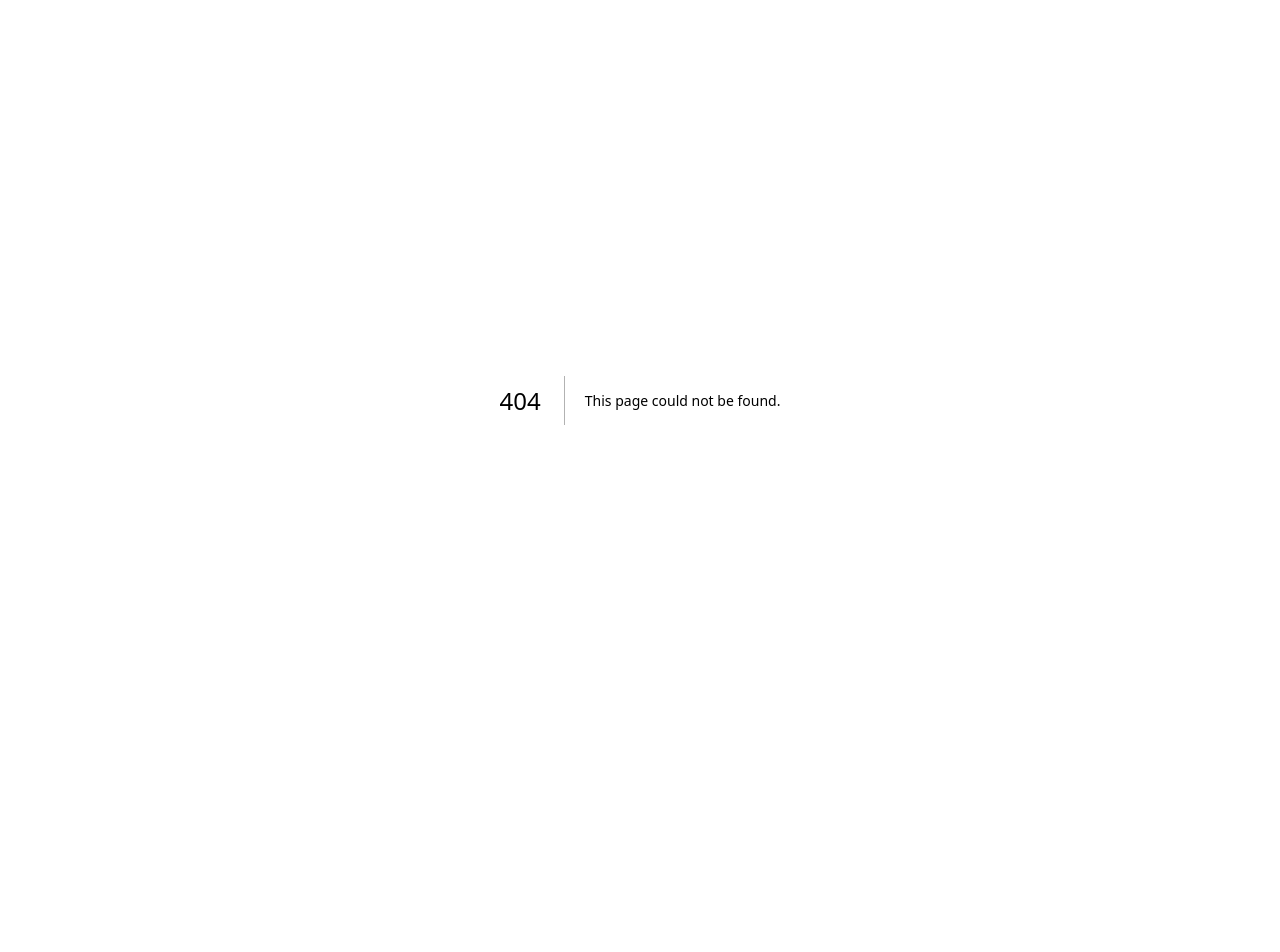
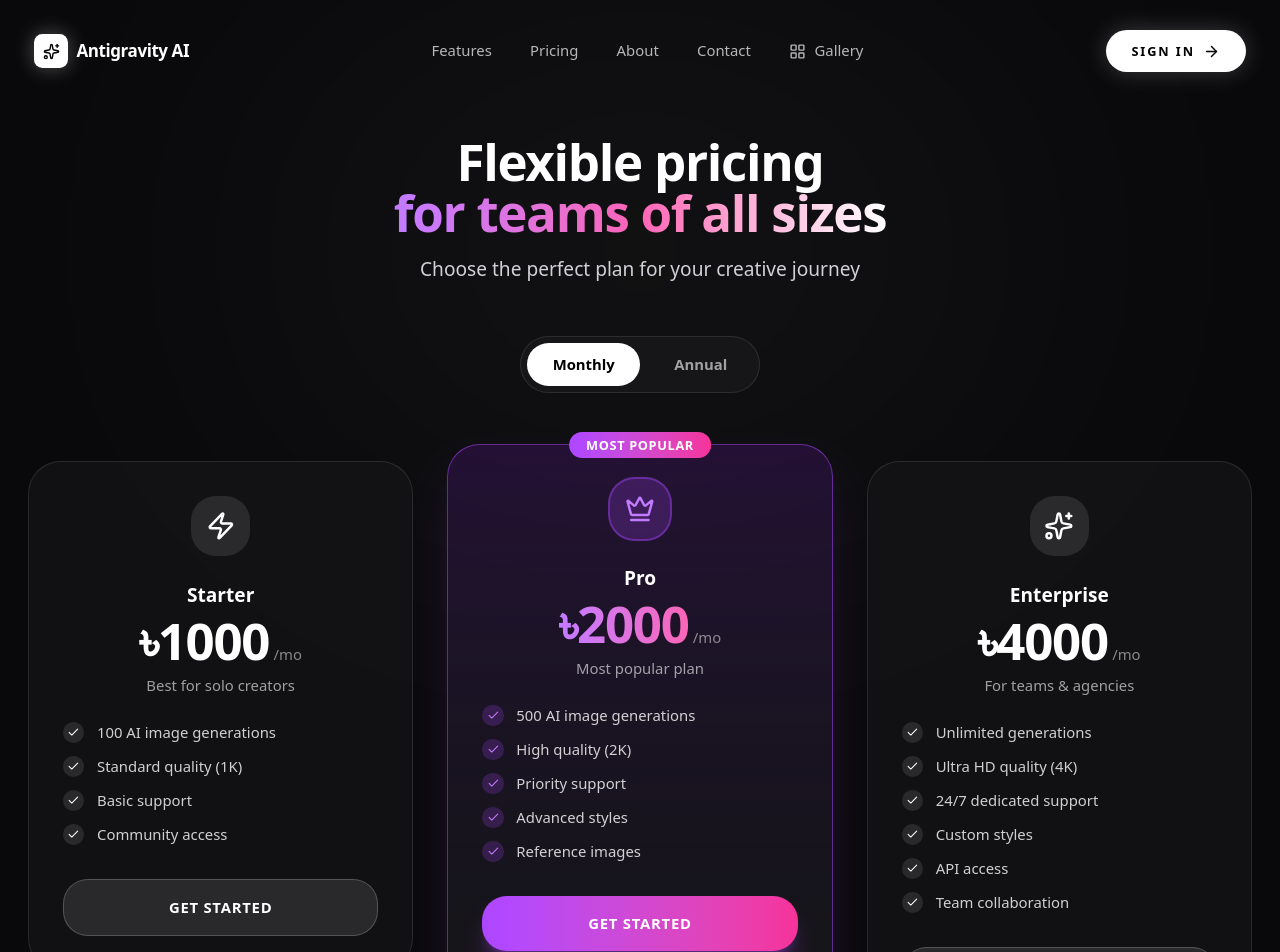
Before and after one commit to ashiqrahman12/image-generator-n8n-, a Next.js app: page /pricing in a window 1280 px wide. Before the commit this address had no page. Shown: the top 952 px of the page. Before the commit the page ends 800 px from the top, so only its background shows below. Built offline with nearby package versions, Linux system fonts and the light colour scheme.

Commit message:
Feature: Create pricing page with 3-tier BDT pricing cards

```diff
--- /dev/null
+++ b/src/app/pricing/page.tsx
@@ -0,0 +1,202 @@
+"use client";
+
+import { useState } from "react";
+import { Navbar } from "@/components/Navbar";
+import { motion } from "framer-motion";
+import { Check, Sparkles, Zap, Crown } from "lucide-react";
+import { cn } from "@/lib/utils";
+
+const plans = [
+    {
+        name: "Starter",
+        icon: Zap,
+        price: { monthly: 1000, annual: 10000 },
+        description: "Best for solo creators",
+        features: [
+            "100 AI image generations",
+            "Standard quality (1K)",
+            "Basic support",
+            "Community access",
+        ],
+        popular: false,
+    },
+    {
+        name: "Pro",
+        icon: Crown,
+        price: { monthly: 2000, annual: 20000 },
+        description: "Most popular plan",
+        features: [
+            "500 AI image generations",
+            "High quality (2K)",
+            "Priority support",
+            "Advanced styles",
+            "Reference images",
+        ],
+        popular: true,
+    },
+    {
+        name: "Enterprise",
+        icon: Sparkles,
+        price: { monthly: 4000, annual: 40000 },
+        description: "For teams & agencies",
+        features: [
+            "Unlimited generations",
+            "Ultra HD quality (4K)",
+            "24/7 dedicated support",
+            "Custom styles",
+            "API access",
+            "Team collaboration",
+        ],
+        popular: false,
+    },
+];
+
+export default function PricingPage() {
+    const [isAnnual, setIsAnnual] = useState(false);
+
+    return (
+        <div className="min-h-screen bg-background flex flex-col font-sans">
+            <Navbar />
+
+            <main className="flex-1 pt-32 pb-24 px-4">
+                {/* Background Glow */}
+                <div className="absolute top-0 left-1/2 -translate-x-1/2 w-[800px] h-[500px] bg-primary/20 blur-[150px] rounded-full pointer-events-none opacity-20" />
+
+                <div className="max-w-6xl mx-auto relative z-10">
+                    {/* Header */}
+                    <motion.div
+                        initial={{ opacity: 0, y: 20 }}
+                        animate={{ opacity: 1, y: 0 }}
+                        className="text-center mb-12"
+                    >
+                        <h1 className="text-4xl md:text-5xl font-extrabold tracking-tight mb-4">
+                            <span className="text-white">Flexible pricing</span>
+                            <br />
+                            <span className="text-transparent bg-clip-text bg-gradient-to-r from-purple-400 via-pink-400 to-primary">for teams of all sizes</span>
+                        </h1>
+                        <p className="text-muted-foreground text-lg max-w-md mx-auto">
+                            Choose the perfect plan for your creative journey
+                        </p>
+                    </motion.div>
+
+                    {/* Toggle */}
+                    <motion.div
+                        initial={{ opacity: 0, scale: 0.9 }}
+                        animate={{ opacity: 1, scale: 1 }}
+                        transition={{ delay: 0.1 }}
+                        className="flex justify-center mb-16"
+                    >
+                        <div className="flex items-center gap-2 p-1.5 rounded-full bg-zinc-900/80 border border-white/10">
+                            <button
+                                onClick={() => setIsAnnual(false)}
+                                className={cn(
+                                    "px-6 py-2.5 rounded-full text-sm font-semibold transition-all",
+                                    !isAnnual ? "bg-white text-black" : "text-white/60 hover:text-white"
+                                )}
+                            >
+                                Monthly
+                            </button>
+                            <button
+                                onClick={() => setIsAnnual(true)}
+                                className={cn(
+                                    "px-6 py-2.5 rounded-full text-sm font-semibold transition-all",
+                                    isAnnual ? "bg-white text-black" : "text-white/60 hover:text-white"
+                                )}
+                            >
+                                Annual
+                            </button>
+                        </div>
+                    </motion.div>
+
+                    {/* Pricing Cards */}
+                    <div className="grid grid-cols-1 md:grid-cols-3 gap-6 lg:gap-8 items-start">
+                        {plans.map((plan, index) => (
+                            <motion.div
+                                key={plan.name}
+                                initial={{ opacity: 0, y: 30 }}
+                                animate={{ opacity: 1, y: 0 }}
+                                transition={{ delay: 0.2 + index * 0.1 }}
+                                className={cn(
+                                    "relative rounded-3xl border p-6 lg:p-8 flex flex-col",
+                                    plan.popular
+                                        ? "bg-gradient-to-b from-purple-900/30 to-zinc-900/80 border-purple-500/50 shadow-2xl shadow-purple-500/20 md:-mt-4 md:mb-4"
+                                        : "bg-zinc-900/60 border-white/10"
+                                )}
+                            >
+                                {/* Popular Badge */}
+                                {plan.popular && (
+                                    <div className="absolute -top-3 left-1/2 -translate-x-1/2 px-4 py-1 bg-gradient-to-r from-purple-500 to-pink-500 rounded-full text-xs font-bold text-white uppercase tracking-wider">
+                                        Most Popular
+                                    </div>
+                                )}
+
+                                {/* Icon */}
+                                <div className={cn(
+                                    "w-14 h-14 rounded-2xl flex items-center justify-center mb-6 mx-auto",
+                                    plan.popular ? "bg-purple-500/20 ring-2 ring-purple-500/50" : "bg-white/10"
+                                )}>
+                                    <plan.icon className={cn(
+                                        "w-7 h-7",
+                                        plan.popular ? "text-purple-400" : "text-white"
+                                    )} />
+                                </div>
+
+                                {/* Plan Name */}
+                                <h3 className="text-lg font-bold text-white text-center mb-1">{plan.name}</h3>
+
+                                {/* Price */}
+                                <div className="text-center mb-2">
+                                    <span className={cn(
+                                        "text-5xl font-extrabold tracking-tight",
+                                        plan.popular ? "text-transparent bg-clip-text bg-gradient-to-r from-purple-400 to-pink-400" : "text-white"
+                                    )}>
+                                        ৳{isAnnual ? plan.price.annual : plan.price.monthly}
+                                    </span>
+                                    <span className="text-white/50 text-sm ml-1">/{isAnnual ? "yr" : "mo"}</span>
+                                </div>
+
+                                {/* Description */}
+                                <p className="text-sm text-white/60 text-center mb-6">{plan.description}</p>
+
+                                {/* Features */}
+                                <ul className="space-y-3 mb-8 flex-1">
+                                    {plan.features.map((feature, i) => (
+                                        <li key={i} className="flex items-center gap-3 text-sm">
+                                            <div className={cn(
+                                                "w-5 h-5 rounded-full flex items-center justify-center",
+                                                plan.popular ? "bg-purple-500/20 text-purple-400" : "bg-white/10 text-primary"
+                                            )}>
+                                                <Check className="w-3 h-3" />
+                                            </div>
+                                            <span className="text-white/80">{feature}</span>
+                                        </li>
+                                    ))}
+                                </ul>
+
+                                {/* CTA Button */}
+                                <button className={cn(
+                                    "w-full py-4 rounded-2xl font-bold text-sm uppercase tracking-wider transition-all active:scale-[0.98]",
+                                    plan.popular
+                                        ? "bg-gradient-to-r from-purple-500 to-pink-500 text-white shadow-xl shadow-purple-500/30 hover:shadow-purple-500/50"
+                                        : "bg-white/10 text-white border border-white/20 hover:bg-white/20"
+                                )}>
+                                    Get Started
+                                </button>
+                            </motion.div>
+                        ))}
+                    </div>
+
+                    {/* Note */}
+                    <motion.p
+                        initial={{ opacity: 0 }}
+                        animate={{ opacity: 1 }}
+                        transition={{ delay: 0.6 }}
+                        className="text-center text-sm text-white/40 mt-12"
+                    >
+                        All prices in BDT. Cancel anytime. No hidden fees.
+                    </motion.p>
+                </div>
+            </main>
+        </div>
+    );
+}
```
